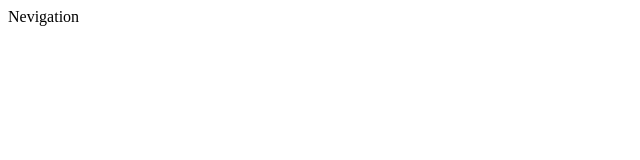
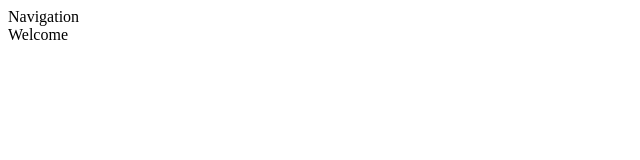
Before and after one commit to pjevic/PrimeTask, a React (Create React App) app: page / in a window 1280 px wide. Shown: the top 160 px of the page, without its empty margins (0-640 px from the left). Built offline with nearby package versions, Linux system fonts and the light colour scheme.

Commit message:
Adding Welcome Route

```diff
--- a/src/App.js
+++ b/src/App.js
@@ -1,14 +1,16 @@
 import React from "react";
 import { Routes, Route } from "react-router-dom";
 
-import Navigation from "./routes/00_Navigation/Navigation";
-import Employees from "./routes/01_Table/Employees";
-import Tasks from "./routes/01_Table/Tasks";
+import Navigation from "./routes/00_navigation/Navigation";
+import Welcome from "./routes/01_table/00_welcome/Welcome";
+import Employees from "./routes/01_table/01_employees/Employees";
+import Tasks from "./routes/01_table/02_tasks/Tasks";
 
 const App = () => {
   return (
     <Routes>
       <Route path="/" element={<Navigation />}>
+        <Route index element={<Welcome />} />
         <Route path="/employees" element={<Employees />} />
         <Route path="/tasks" element={<Tasks />} />
       </Route>
--- a/src/routes/00_Navigation/Navigation.js
+++ b/src/routes/00_Navigation/Navigation.js
@@ -4,7 +4,7 @@ import { Outlet } from "react-router-dom";
 const Navigation = () => {
   return (
     <div>
-      <div>Nevigation</div>
+      <div>Navigation</div>
       <Outlet />
     </div>
   );
--- /dev/null
+++ b/src/routes/01_table/00_welcome/Welcome.js
@@ -0,0 +1,7 @@
+import React from "react";
+
+function Welcome() {
+  return <div>Welcome</div>;
+}
+
+export default Welcome;
```
Also changed, not shown: src/routes/01_table/01_employees/Employees.js (renamed from src/routes/01_Table/Employees.js), src/routes/01_table/02_tasks/Tasks.js (renamed from src/routes/01_Table/Tasks.js).
